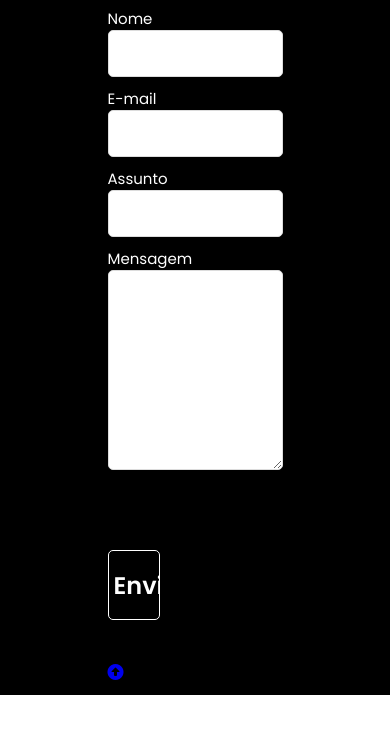
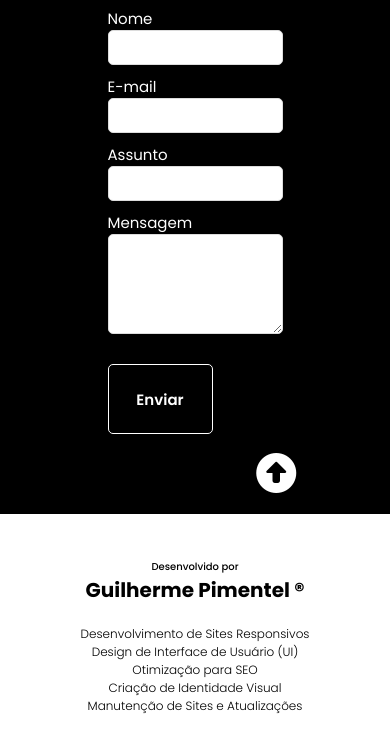
Before and after one commit to pimentel-guilherme/startuptech.github.io, a plain HTML site: page index.html in a window 390 px wide. Shown: the part 5667-6397 px from the top of the page. Drawn offline with Linux system fonts and the light colour scheme.

Commit message:
Update style.css
Signed-off-by: Guilherme Pimentel <113610324+pimentel-guilherme@users.noreply.github.com>

```diff
--- a/assets/css/style.css
+++ b/assets/css/style.css
@@ -428,7 +428,7 @@ header img {
     padding: 5px;
     width: 100%;
     border-radius: 5px;
-    font-size: 24px;
+    font-size: 15px;
     font-weight: 600;
     border: 1px solid var(--cor3);
     margin-bottom: 10px;
@@ -449,13 +449,13 @@ header img {
 }
 
 #contato form textarea{
-    height: 200px;
+    height: 100px;
 }
 
 #contato form input[type="submit"]{
     margin-top: 70px;
     margin-bottom: 40px;
-    width: 30%;
+    width: 60%;
     height: 70px;
     border:1px solid var(--cor1);
     background-color: var(--cor2);
@@ -521,18 +521,19 @@ footer{
     color: var(--cor3);
     scale: 1.2;
 }
-#topo{
+
+#home{
     color: var(--cor2);
     font-size: 60px;
     display: flex;
     margin-left:50%;
 }
 
-#topo a{
+#home a{
     color: var(--cor2);
 }
 
-#topo a:hover{
+#home a:hover{
     color: var(--cor3);
     scale: 1.2;
 }
@@ -687,6 +688,27 @@ header img {
     font-weight: 700;
 }
 
+#contato form input[type="submit"] {
+    margin-top: 20px;
+    margin-bottom: 10px;
+}
+
+#home {
+    color: var(--cor1);
+    font-size: 40px;
+    display: flex;
+    margin-left:85%;
+}
+
+#home a {
+    color: var(--cor1);
+}
+
+#home a:hover {
+    color: var(--cor3);
+    scale: 1.2;
+}
+
 #whatsapp {
     width: 60px;
     height: 60px;
@@ -706,4 +728,27 @@ header img {
     text-align: center;
 }
 
+#desenvolvedor img {
+    width: 50px;
 }
+
+#desenvolvedor-identificacao p {
+    font-size: 10px;
+    font-weight: 500;
+}
+
+#desenvolvedor-identificacao h3 {
+    font-size: 20px;
+    font-weight: 700;
+}
+
+#desenvolvedor-servicos li {
+    font-size: 12px;
+    font-weight: 300;
+}
+
+#redessociais {
+    font-size: 30px;
+}
+
+}
```
Lines whose indentation alone changed are shown as unchanged.
